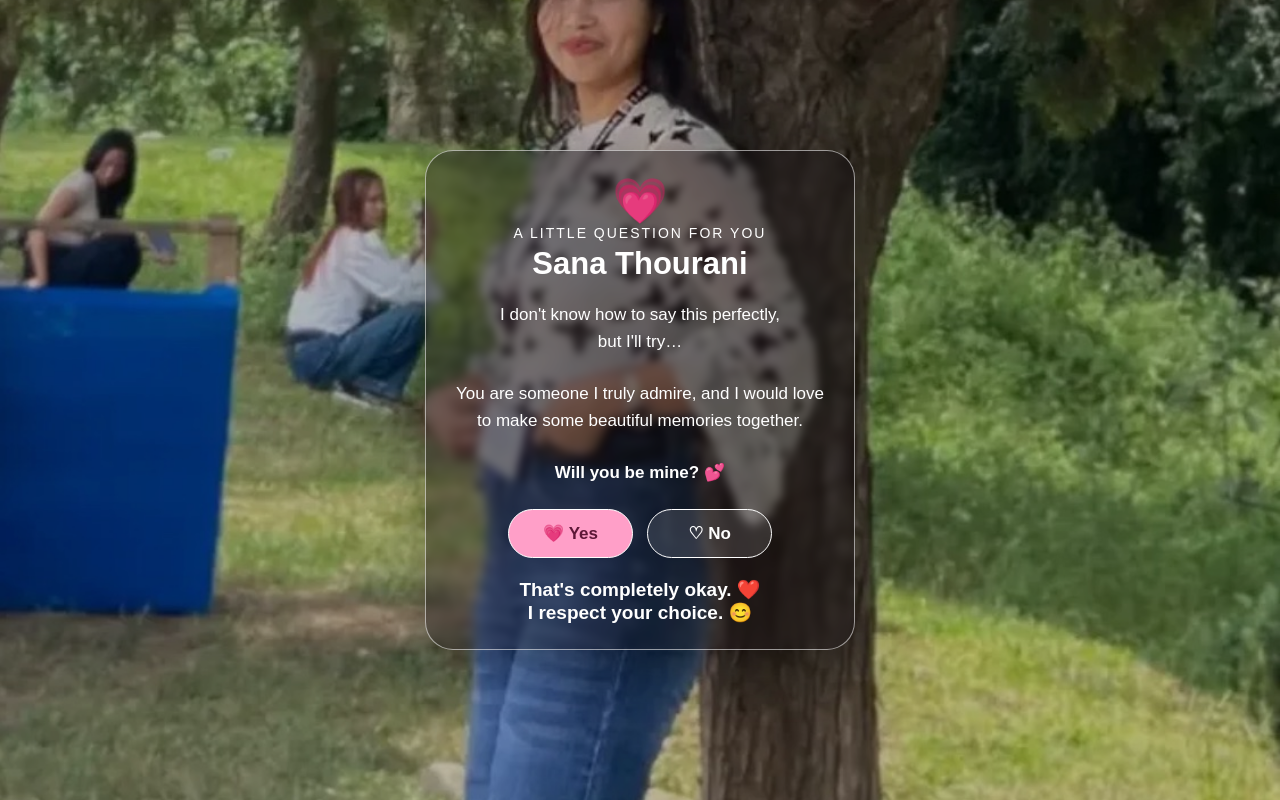
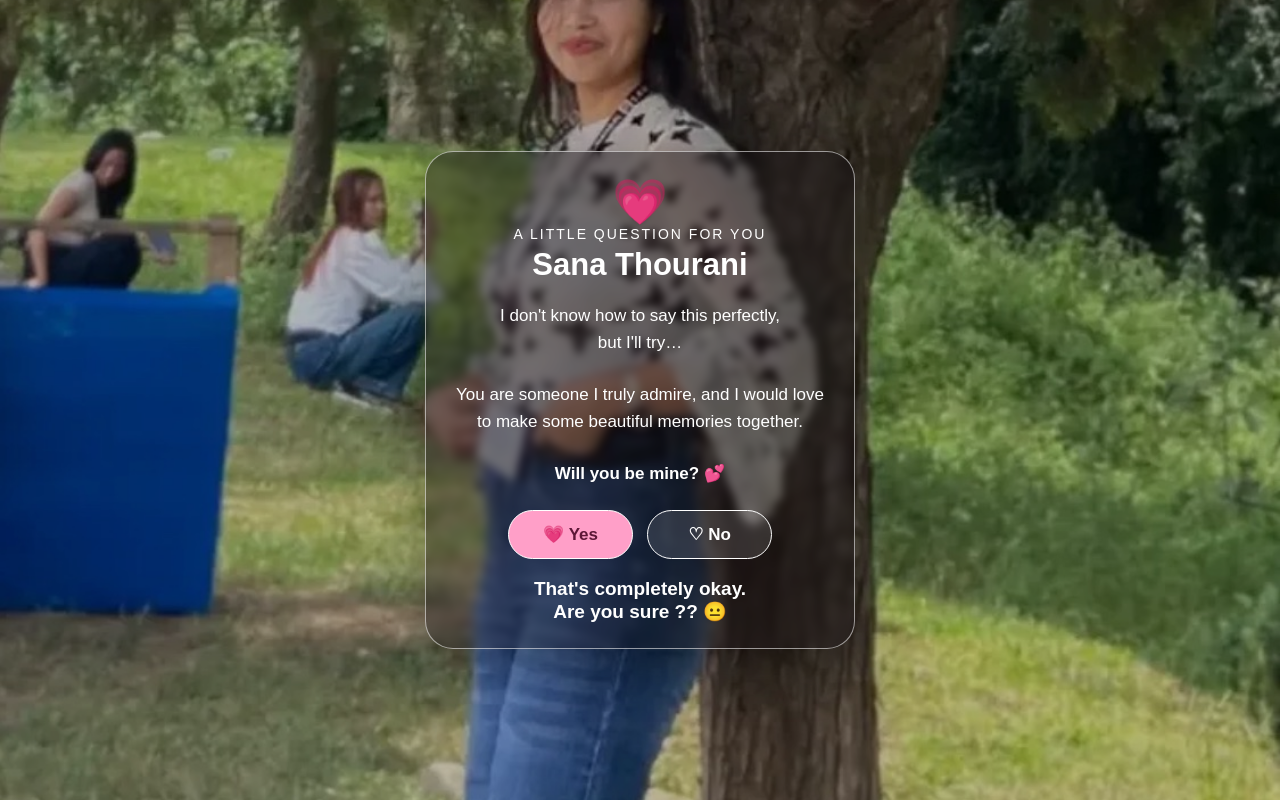
Before and after one commit to thounaojammacmilan-art/Thourani, a plain HTML site: page index.html in a window 1280 px wide. Both pictures are taken after a click on the button "♡ No". Drawn offline with Linux system fonts and the light colour scheme.

Commit message:
index.html

```diff
--- a/index.html
+++ b/index.html
@@ -101,7 +101,7 @@ function answerYes(){
 function answerNo(){
   const r=document.getElementById("result");
   r.style.display="block";
-  r.innerHTML="That's completely okay. ❤️<br>I respect your choice. 😊";
+  r.innerHTML="That's completely okay. <br>Are you sure ?? 😐";
 }
 </script>
 </body>
```
